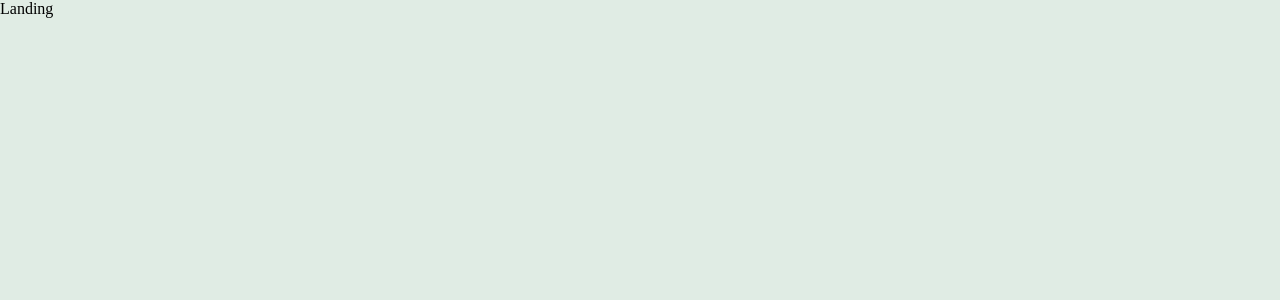
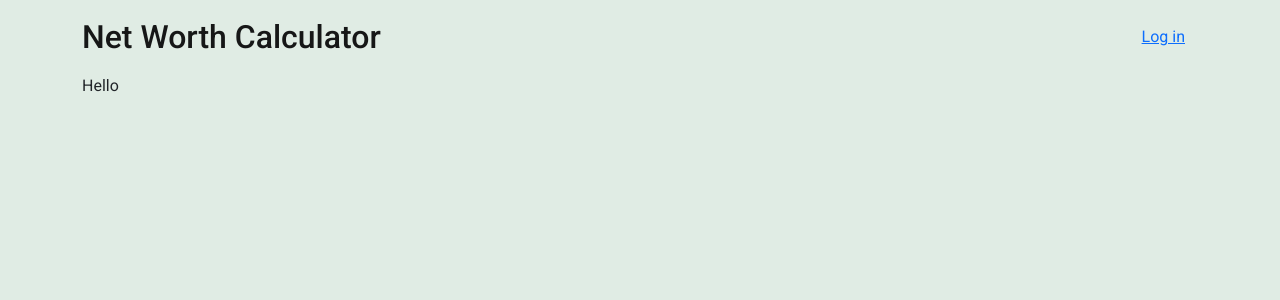
Before and after one commit to canozo/asp.net-react-starter, a React (Create React App) app in the folder NetWorthCalc.Web/Client/: page / in a window 1280 px wide. Shown: the top 300 px of the page. Built offline with nearby package versions, Linux system fonts and the light colour scheme.

Commit message:
Starting landing page

```diff
--- a/NetWorthCalc.Web/Client/public/index.html
+++ b/NetWorthCalc.Web/Client/public/index.html
@@ -10,34 +10,15 @@
       content="Web site to keep track of your net worth in a monthly and yearly basis"
     />
     <link rel="apple-touch-icon" href="%PUBLIC_URL%/logo192.png" />
-    <!--
-      manifest.json provides metadata used when your web app is installed on a
-      user's mobile device or desktop. See https://developers.google.com/web/fundamentals/web-app-manifest/
-    -->
     <link rel="manifest" href="%PUBLIC_URL%/manifest.json" />
-    <!--
-      Notice the use of %PUBLIC_URL% in the tags above.
-      It will be replaced with the URL of the `public` folder during the build.
-      Only files inside the `public` folder can be referenced from the HTML.
 
-      Unlike "/favicon.ico" or "favicon.ico", "%PUBLIC_URL%/favicon.ico" will
-      work correctly both with client-side routing and a non-root public URL.
-      Learn how to configure a non-root public URL by running `npm run build`.
-    -->
+    <!-- Roboto and Rubik fonts -->
+    <link href="https://fonts.googleapis.com/css2?family=Roboto:ital,wght@0,400;0,500;0,700;1,400&family=Rubik:wght@300;400;500;700&display=swap" rel="stylesheet">
+
     <title>Net Worth Calculator</title>
   </head>
   <body>
     <noscript>You need to enable JavaScript to run this app.</noscript>
     <div id="root"></div>
-    <!--
-      This HTML file is a template.
-      If you open it directly in the browser, you will see an empty page.
-
-      You can add webfonts, meta tags, or analytics to this file.
-      The build step will place the bundled scripts into the <body> tag.
-
-      To begin the development, run `npm start` or `yarn start`.
-      To create a production bundle, use `npm run build` or `yarn build`.
-    -->
   </body>
 </html>
--- a/NetWorthCalc.Web/Client/src/App.tsx
+++ b/NetWorthCalc.Web/Client/src/App.tsx
@@ -1,10 +1,11 @@
 import React from 'react';
 import { Route, Switch } from 'react-router-dom';
+import Landing from './pages/Landing';
 
 const App: React.FC = () => {
   return (
     <Switch>
-      <Route exact path="/" component={() => <div>Landing</div>} />
+      <Route exact path="/" component={Landing} />
       <Route path="/app" component={() => <div>App</div>} />
       <Route path="/logout" component={() => <div>Logout</div>} />
       <Route component={() => <div>Not Found</div>} />
--- /dev/null
+++ b/NetWorthCalc.Web/Client/src/components/LandingNavBar/LandingNavBar.scss
@@ -0,0 +1,5 @@
+.navbar-title {
+  font-family: 'Roboto', sans-serif;
+  font-weight: 500;
+  font-size: 2rem;
+}
--- /dev/null
+++ b/NetWorthCalc.Web/Client/src/components/LandingNavBar/index.tsx
@@ -0,0 +1,19 @@
+import React from 'react';
+import { Link }from 'react-router-dom';
+import './LandingNavBar.scss';
+
+const LandingNavBar: React.FC = () => {
+  return (
+    <nav className="navbar navbar-expand-lg navbar-light bg-none">
+      <div className="container-sm">
+        <Link to="/" className="navbar-brand">
+          {/* <img width="180" height="41" src="logo.png" alt="Net Worth Calc" /> */}
+          <span className="navbar-title">Net Worth Calculator</span>
+        </Link>
+        <button type="button" className="btn btn-link">Log in</button>
+      </div>
+    </nav>
+  );
+};
+
+export default LandingNavBar;
--- a/NetWorthCalc.Web/Client/src/index.scss
+++ b/NetWorthCalc.Web/Client/src/index.scss
@@ -2,4 +2,5 @@ body, html, .root {
   height: 100%;
   margin: 0;
   background-color: #e0ece4;
+  font-family: 'Roboto', sans-serif;
 }
--- a/NetWorthCalc.Web/Client/src/index.tsx
+++ b/NetWorthCalc.Web/Client/src/index.tsx
@@ -3,6 +3,7 @@ import ReactDOM from 'react-dom';
 import { BrowserRouter } from 'react-router-dom';
 import * as serviceWorker from './serviceWorker';
 import App from './App';
+import 'bootstrap/dist/css/bootstrap.min.css';
 import './index.scss';
 
 ReactDOM.render(
--- /dev/null
+++ b/NetWorthCalc.Web/Client/src/pages/Landing/index.tsx
@@ -0,0 +1,15 @@
+import React from 'react';
+import LandingNavBar from '../../components/LandingNavBar';
+
+const Landing: React.FC = () => {
+  return (
+    <>
+      <LandingNavBar />
+      <div className="container-sm">
+        Hello
+      </div>
+    </>
+  );
+};
+
+export default Landing;
```
Also changed, not shown: NetWorthCalc.Web/Client/public/logo.png (added).
